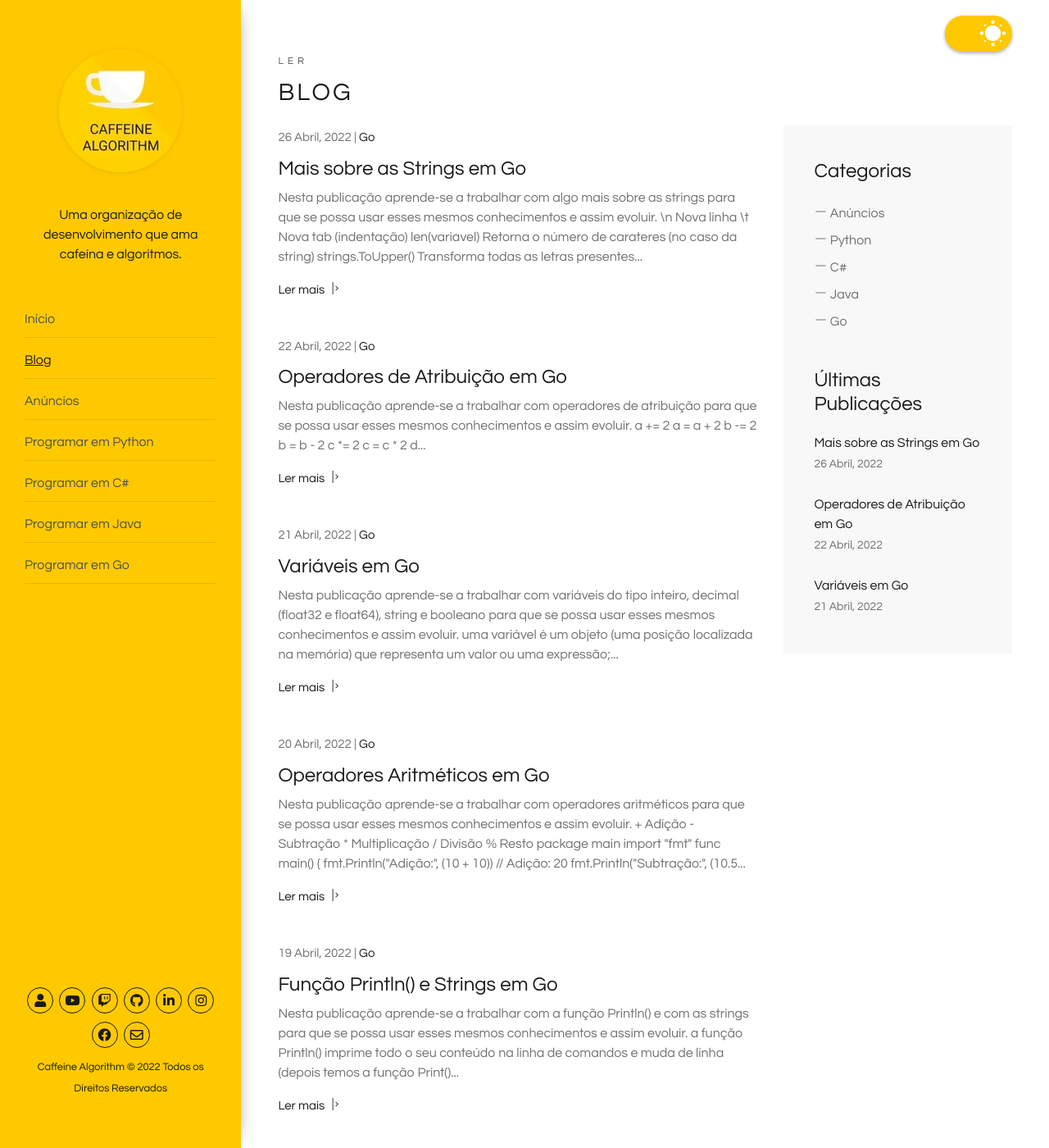
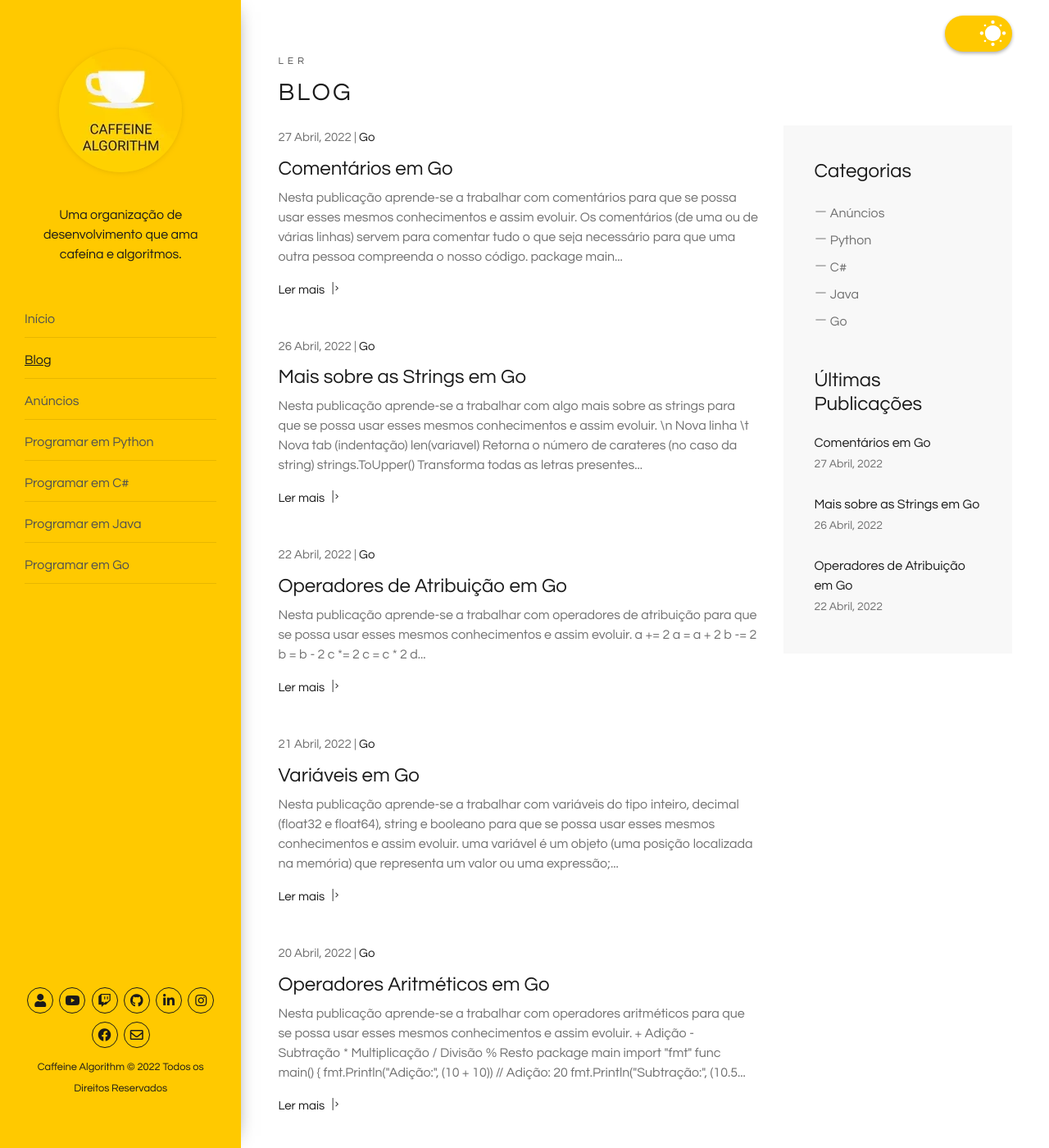
Before and after one commit to caffeinealgorithm/caffeinealgorithm.github.io, a Jekyll site: the page built from blog/index.html, in a window 1280 px wide and 1400 px high. Shown: the whole window at 82% size. Built offline with Jekyll 4.4.1, drawn with Linux system fonts in a browser that asks for light colours; the list of posts is cut into pages by our own code; some of the changed text lies outside the part shown.

Commit message:
Add 7º episode of the Go programming series

````diff
--- /dev/null
+++ b/_posts/2022-04-27-comentarios-em-go.md
@@ -0,0 +1,41 @@
+---
+layout: post
+excerpt: Blog
+title: 'Comentários em Go'
+description: 'Descobre como se trabalha com comentários na linguagem de programação Go. Obtém respostas às tuas dúvidas com a teoria e os exemplos apresentados.'
+keywords: 'go, golang, comentários, comentário, publicação'
+date: 2022-04-27
+categories: [Go]
+---
+
+Nesta publicação aprende-se a trabalhar com comentários para que se possa usar esses mesmos conhecimentos e assim evoluir.
+
+Os comentários (de uma ou de várias linhas) servem para comentar tudo o que seja necessário para que uma outra pessoa compreenda o nosso código.
+
+```go
+package main
+
+import "fmt"
+
+func main() {
+	// Eu sou um comentário.
+
+	fmt.Println("Eu sou uma string.")
+
+	/*
+		Eu também sou um comentário.
+		Eu faço parte deste mesmo comentário.
+		Continuo a fazer parte dele.
+	*/
+
+	fmt.Println("Eu continuo a ser uma string.")
+}
+```
+
+<div class="video-container">
+  <iframe src="https://www.youtube.com/embed/LUq1G_MLY84" frameborder="0" allowfullscreen></iframe>
+</div>
+
+Não te esqueças de [assistir ao vídeo](https://youtu.be/LUq1G_MLY84){:target="\_blank"} e podes sempre ler esta publicação [em inglês](https://nelsonsilvadev.com/blog/20220427/comments-in-go/){:target="\_blank"}.
+
+### _Happy coding!_
--- a/index.html
+++ b/index.html
@@ -76,7 +76,7 @@
       </div>
 
       <div class="row">
-        {% for video in site.go %} {% if video.id == "/go/6" %}
+        {% for video in site.go %} {% if video.id == "/go/7" %}
         <div class="col-xs-12 col-sm-3 col-sm-6 col-lg-6 col-xl-3">
           <a
             href="https://www.youtube.com/embed/{{ video.custom_id }}"
````
Also changed, not shown: _go/7.md (added, +5 -0 lines), assets/img/playlists/go/7.png (added), assets/img/playlists/go/7.webp (added).
